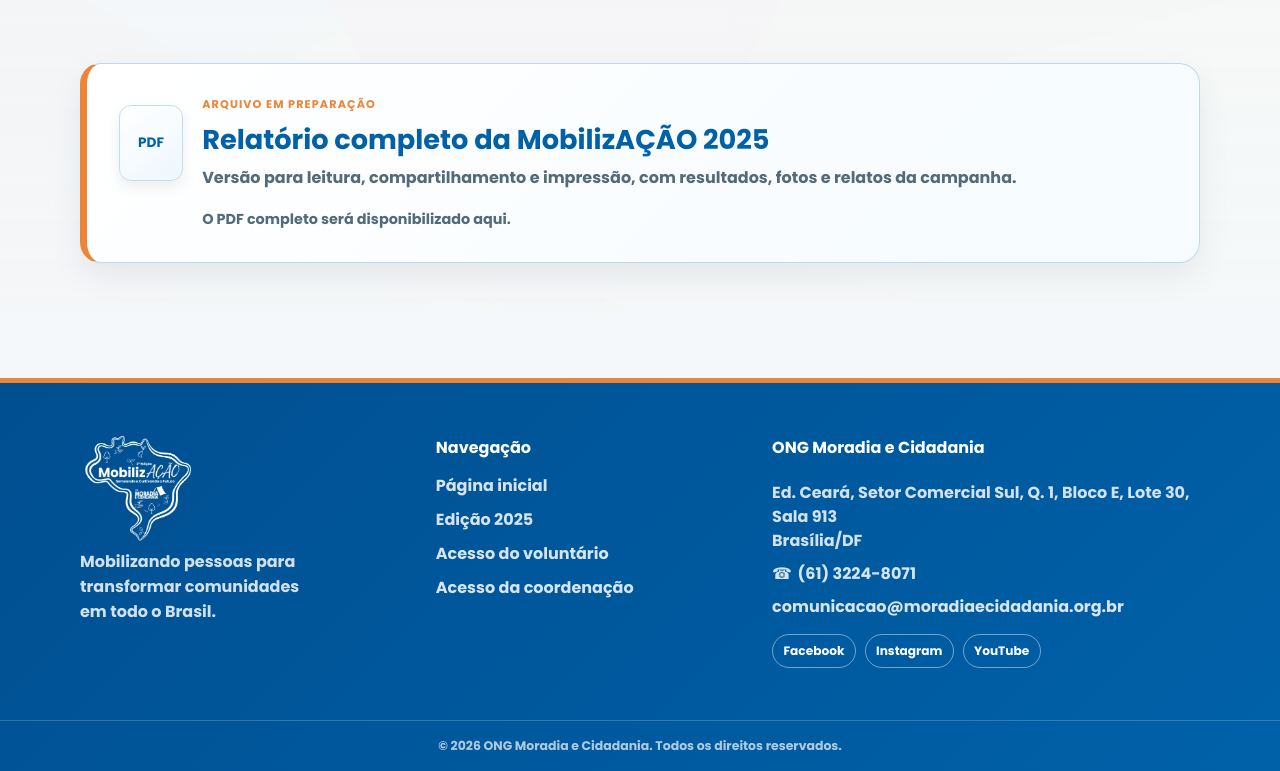
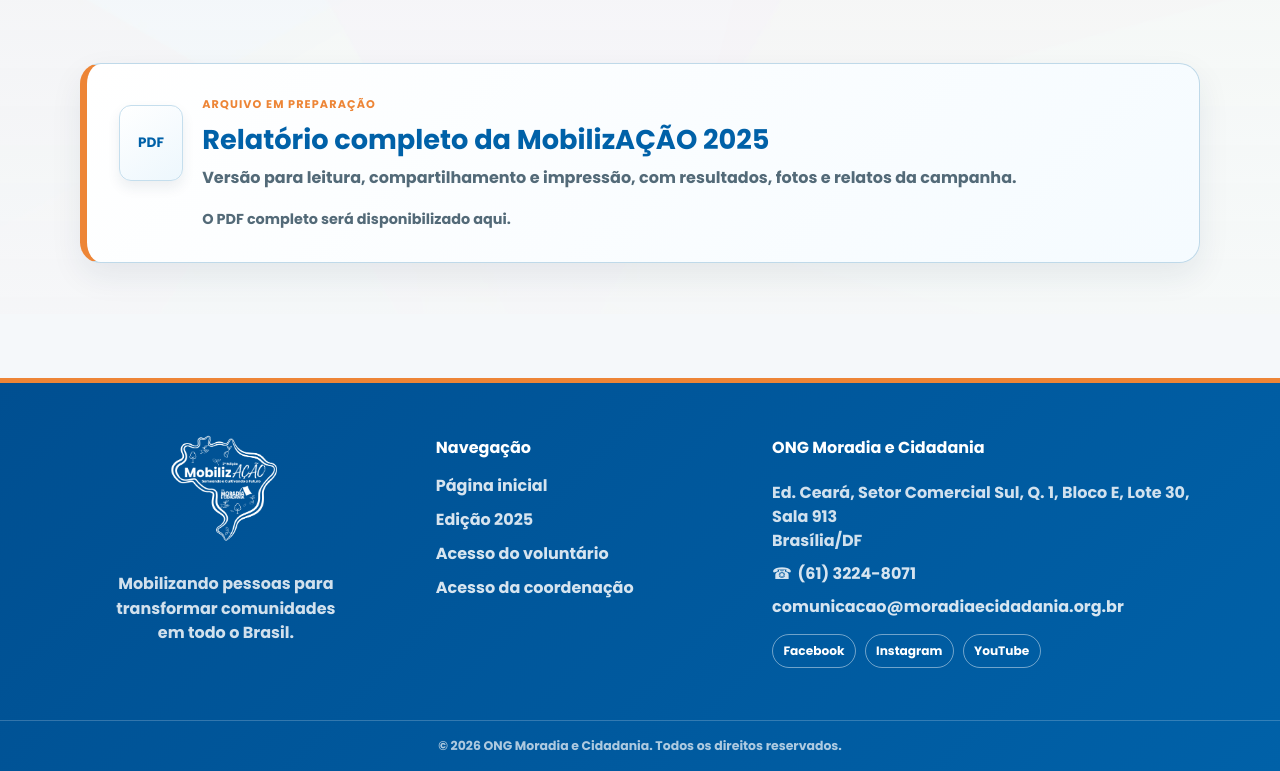
Before and after one commit to NataliaAraujo2/mobilizacao, a React (Vite) app: page /2025 in a window 1280 px wide. Shown: the part 3001-3772 px from the top of the page. Built offline with nearby package versions, Linux system fonts and the light colour scheme; no server answers.

Commit message:
fix: centralizar marca na coluna do rodape

```diff
--- a/src/components/Footer.module.css
+++ b/src/components/Footer.module.css
@@ -1,5 +1,6 @@
 .footer { margin-top: clamp(2rem, 6vw, 4rem); color: #f8fbfd; background: linear-gradient(135deg, #004f91, var(--brand-blue)); border-top: .35rem solid var(--brand-orange); }
 .container { display: grid; grid-template-columns: minmax(12rem, .75fr) minmax(11rem, .7fr) minmax(17rem, 1.1fr); gap: clamp(1.5rem, 5vw, 4rem); width: min(100% - 2rem, 70rem); margin: 0 auto; padding: clamp(2rem, 5vw, 3.25rem) 0; }
+.brand { display: grid; justify-items: center; text-align: center; }
 .brand img { display: block; width: 7.5rem; height: auto; margin: -.65rem 0 -.9rem; filter: brightness(0) invert(1); }
 .brand p { max-width: 15rem; margin: .85rem 0 0; color: rgb(255 255 255 / 82%); line-height: 1.55; }
 .footer h2 { margin: 0 0 .8rem; color: white; font-size: 1rem; }
@@ -13,4 +14,4 @@
 .socials a { padding: .42rem .65rem; color: white; font-size: .76rem; font-weight: 800; border: 1px solid rgb(255 255 255 / 44%); border-radius: 999px; transition: transform 160ms ease, background 160ms ease; }
 .socials a:hover, .socials a:focus-visible { color: white; text-decoration: none; background: rgb(255 255 255 / 17%); transform: translateY(-1px); }
 .copyright { padding: 1rem; color: rgb(255 255 255 / 68%); font-size: .78rem; text-align: center; border-top: 1px solid rgb(255 255 255 / 20%); }
-@media (max-width: 720px) { .container { grid-template-columns: 1fr; gap: 2rem; } .brand { display: grid; justify-items: center; text-align: center; } .brand img { margin-inline: auto; } .navigation, .contact { text-align: center; } .brand p { margin-inline: auto; } .contact { justify-items: center; } .navigation ul { justify-items: center; } .socials { justify-content: center; } }
+@media (max-width: 720px) { .container { grid-template-columns: 1fr; gap: 2rem; } .brand img { margin-inline: auto; } .navigation, .contact { text-align: center; } .brand p { margin-inline: auto; } .contact { justify-items: center; } .navigation ul { justify-items: center; } .socials { justify-content: center; } }
```
